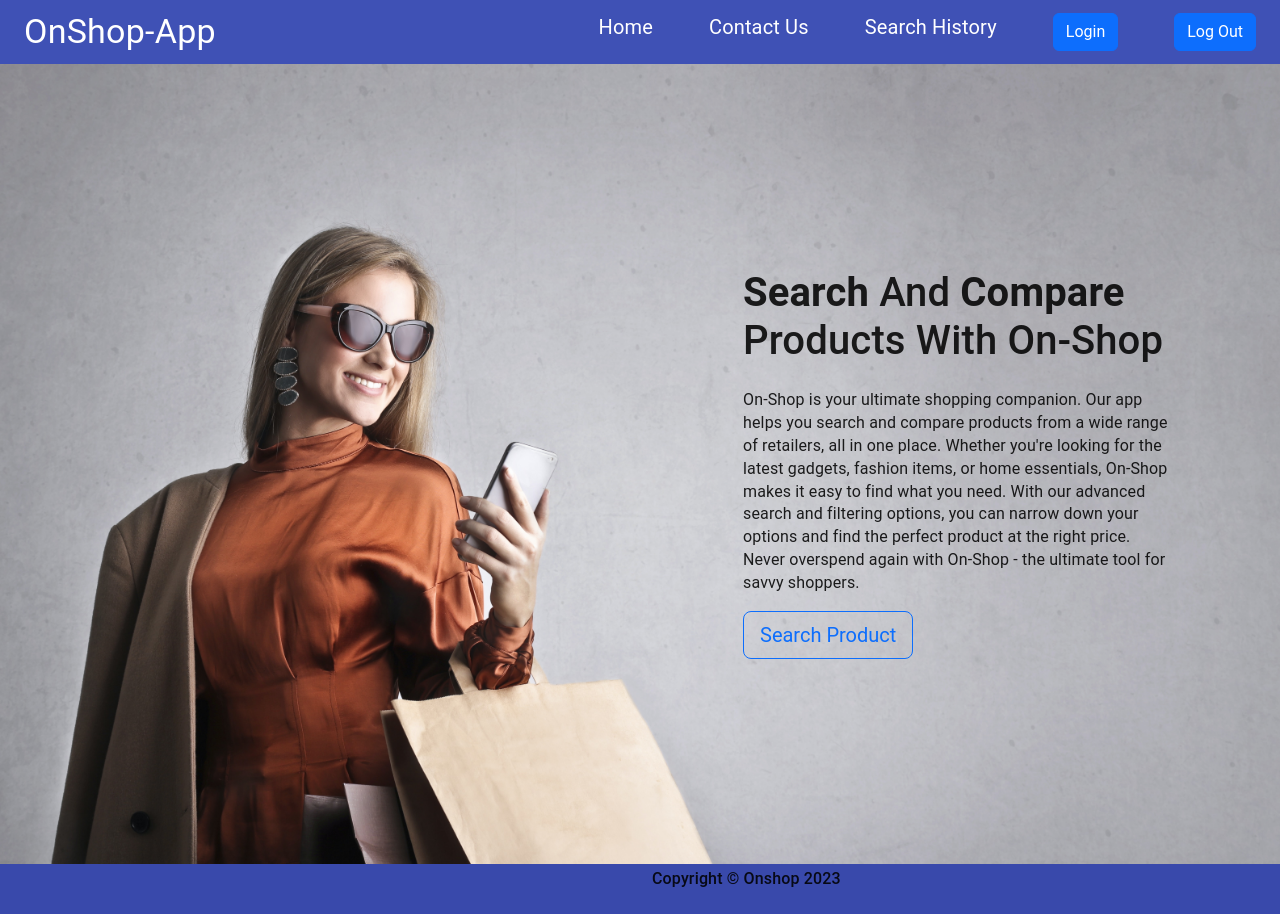
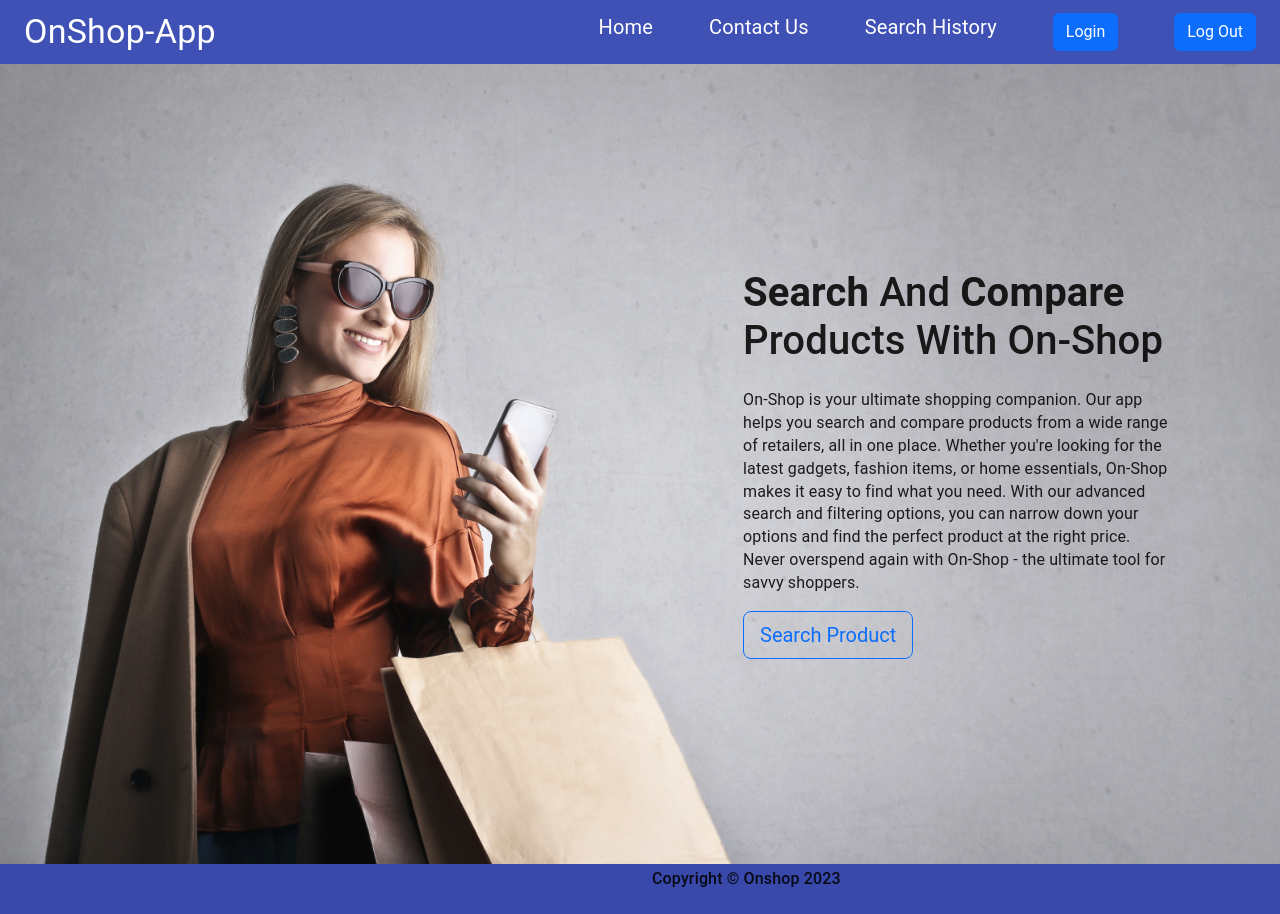
Before and after one commit to Felix3Ondullah/Onshop-app-Client, a React (Create React App) app: page / in a window 1280 px wide. Built offline with nearby package versions, Linux system fonts and the light colour scheme.

Commit message:
changed the bg positioning

```diff
--- a/src/Css/Home.css
+++ b/src/Css/Home.css
@@ -4,7 +4,7 @@
     align-items: center;
     background-image: url("../Assets/shopping2.jpg");
     background-size: cover;
-    background-repeat: no-repeat;
+    background-position: center;
     height:fit-content;
     min-height: 100vh;
     width:100%;
```
